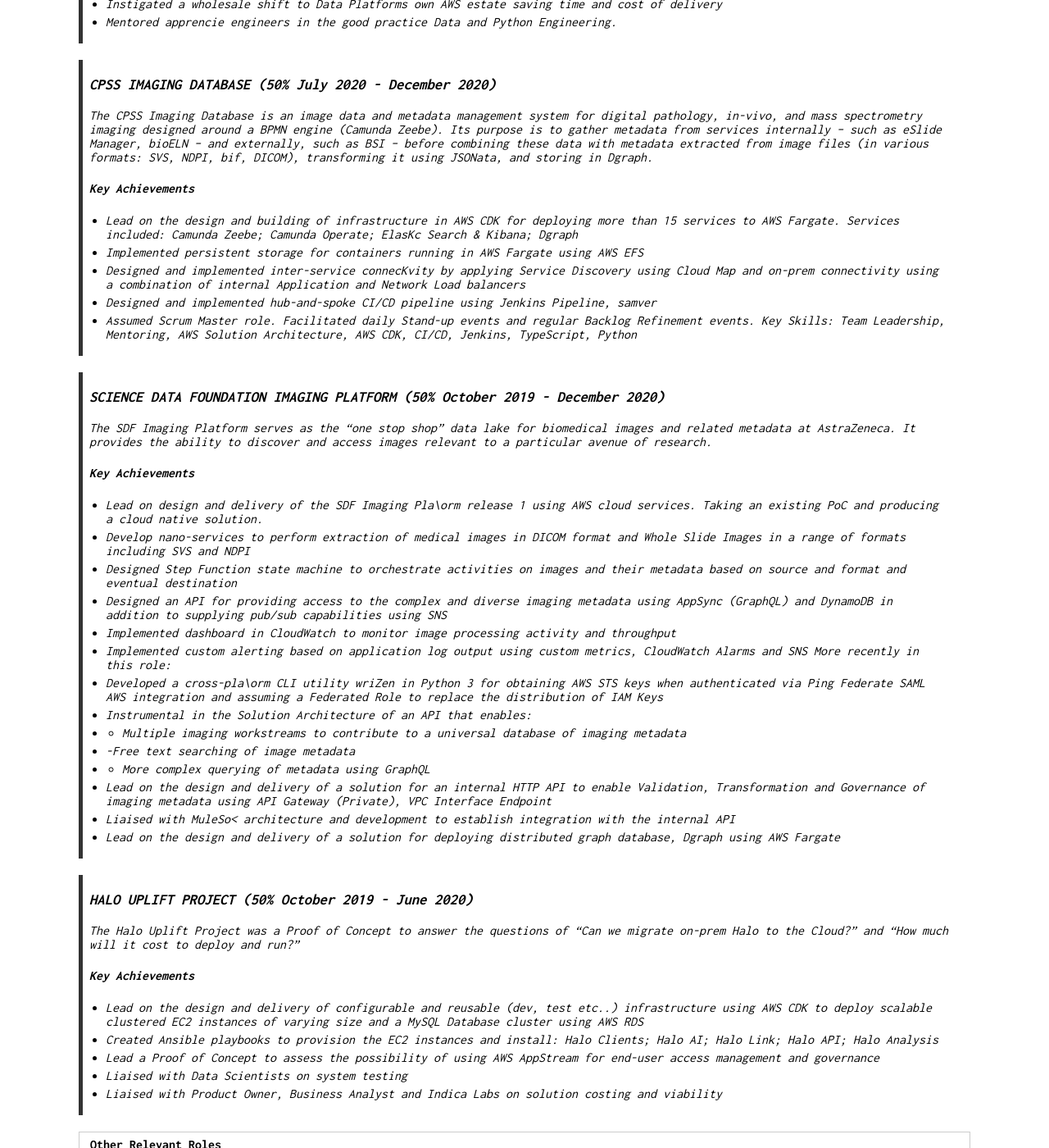
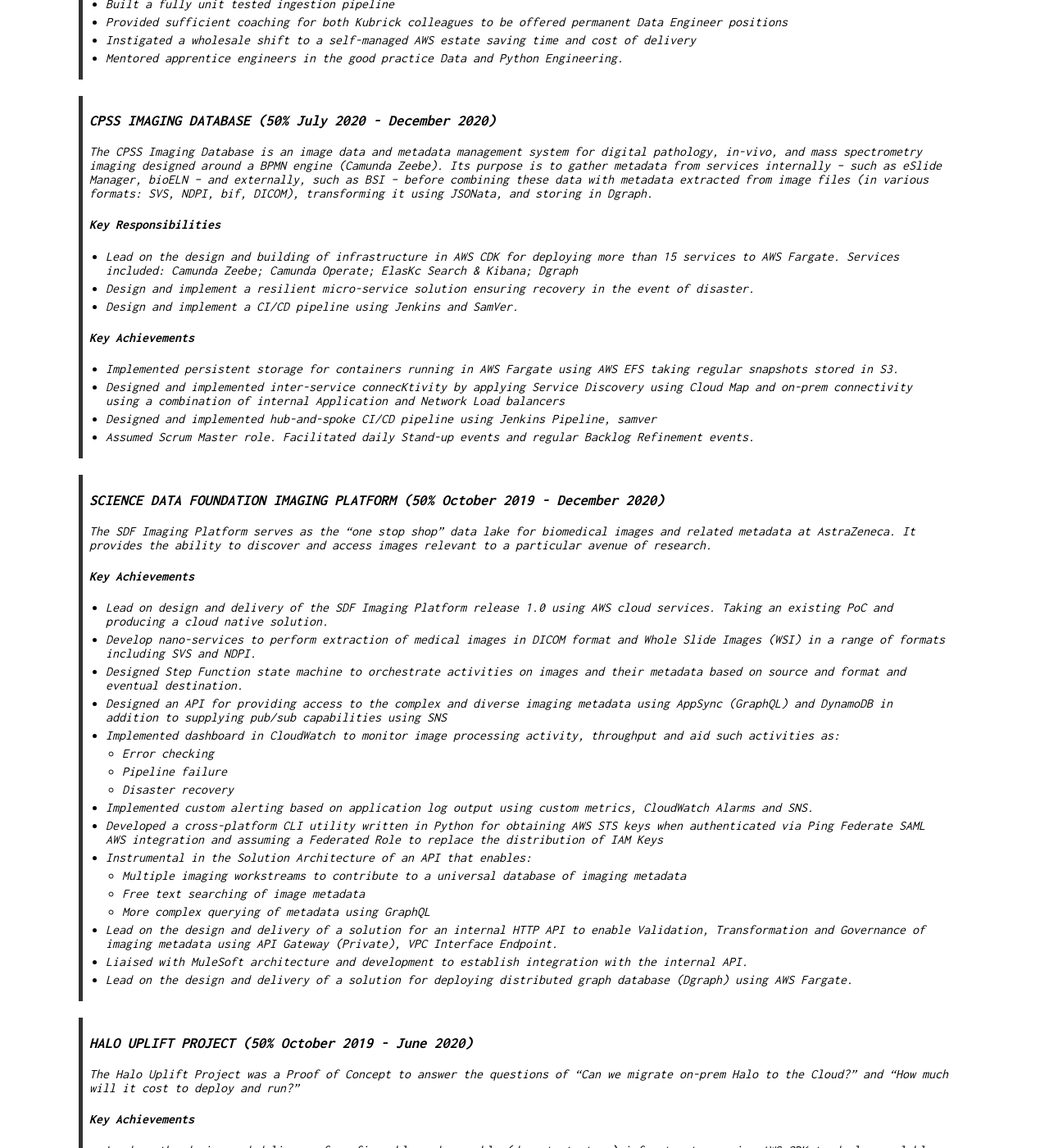
Before and after one commit to PhilKershaw/philkershaw.github.com, a Jekyll site: the page built from index.md, in a window 1280 px wide and 1400 px high, scrolled down 2295 px. Shown: the whole window at 82% size. Built offline with Jekyll 4.4.1, drawn with Linux system fonts in a browser that asks for light colours; some of the changed text lies outside the part shown.

Commit message:
Update index.md

```diff
--- a/index.md
+++ b/index.md
@@ -57,6 +57,7 @@
 > - Advise on resourcing requirements.
 > - Communicate technical requirements to both technical and non-technical colleagues.
 > - Champion and demonstrate good practices in development, DevOps, Solution Architecture and Cloud Engineering.
+> - Design a fault tolerant solution and devise a disaster recovery plan.
 >
 > #### Key Achievements
 >
@@ -76,6 +77,7 @@
 > - Establish an AWS estate of 14 accounts to a level at which over 200 engineers are able to deploy solutions.
 > - Establish CI/CD pipelines and standards to facilitate the deployment of infrastructure and services.
 > - Champion and coach teams in good practices when developing infrastructe and service code.
+> - Be the SME on all things AWS and; consult and support on resilient, self-healing solution architecture
 > - Advise Platform Leadership.
 >
 > #### Key Achievements
@@ -94,23 +96,26 @@
 >
 > - Built a fully unit tested ingestion pipeline
 > - Provided sufficient coaching for both Kubrick colleagues to be offered permanent Data Engineer positions
-> - Instigated a wholesale shift to Data Platforms own AWS estate saving time and cost of delivery
-> - Mentored apprencie engineers in the good practice Data and Python Engineering.
+> - Instigated a wholesale shift to a self-managed AWS estate saving time and cost of delivery
+> - Mentored apprentice engineers in the good practice Data and Python Engineering.
 
 > ### CPSS IMAGING DATABASE (50% July 2020 - December 2020)
 >
 > The CPSS Imaging Database is an image data and metadata management system for digital pathology, in-vivo, and mass spectrometry imaging designed around a BPMN engine (Camunda Zeebe). Its purpose is to gather metadata from services internally – such as eSlide Manager, bioELN – and externally, such as BSI – before combining these data with metadata extracted from image files (in various formats: SVS, NDPI, bif, DICOM), transforming it using JSONata, and storing in Dgraph.
 >
+> #### Key Responsibilities
+>
+> - Lead on the design and building of infrastructure in AWS CDK for deploying more than 15 services to AWS Fargate. Services included: Camunda Zeebe; Camunda Operate; ElasKc Search & Kibana; Dgraph
+> - Design and implement a resilient micro-service solution ensuring recovery in the event of disaster.
+> - Design and implement a CI/CD pipeline using Jenkins and SamVer.
+>
 > #### Key Achievements
 >
-> - Lead on the design and building of infrastructure in AWS CDK for deploying more than 15 services to AWS Fargate. Services included: Camunda Zeebe; Camunda Operate; ElasKc Search & Kibana; Dgraph
-> - Implemented persistent storage for containers running in AWS Fargate using AWS EFS
-> - Designed and implemented inter-service connecKvity by applying Service Discovery using Cloud Map and
+> - Implemented persistent storage for containers running in AWS Fargate using AWS EFS taking regular snapshots stored in S3.
+> - Designed and implemented inter-service connecKtivity by applying Service Discovery using Cloud Map and
 >   on-prem connectivity using a combination of internal Application and Network Load balancers
 > - Designed and implemented hub-and-spoke CI/CD pipeline using Jenkins Pipeline, samver
 > - Assumed Scrum Master role. Facilitated daily Stand-up events and regular Backlog Refinement events.
->   Key Skills:
->   Team Leadership, Mentoring, AWS Solution Architecture, AWS CDK, CI/CD, Jenkins, TypeScript, Python
 
 > ### SCIENCE DATA FOUNDATION IMAGING PLATFORM (50% October 2019 - December 2020)
 >
@@ -118,24 +123,24 @@
 >
 > #### Key Achievements
 >
-> - Lead on design and delivery of the SDF Imaging Pla\orm release 1 using AWS cloud services. Taking an existing PoC and producing a cloud native solution.
-> - Develop nano-services to perform extraction of medical images in DICOM format and Whole Slide Images in a range of formats including SVS and NDPI
-> - Designed Step Function state machine to orchestrate activities on images and their metadata based on source and format and eventual destination
+> - Lead on design and delivery of the SDF Imaging Platform release 1.0 using AWS cloud services. Taking an existing PoC and producing a cloud native solution.
+> - Develop nano-services to perform extraction of medical images in DICOM format and Whole Slide Images (WSI) in a range of formats including SVS and NDPI.
+> - Designed Step Function state machine to orchestrate activities on images and their metadata based on source and format and eventual destination.
 > - Designed an API for providing access to the complex and diverse imaging metadata using AppSync (GraphQL) and DynamoDB in addition to supplying pub/sub capabilities using SNS
-> - Implemented dashboard in CloudWatch to monitor image processing activity and throughput
-> - Implemented custom alerting based on application log output using custom metrics, CloudWatch Alarms
->   and SNS
->   More recently in this role:
-> - Developed a cross-pla\orm CLI utility wriZen in Python 3 for obtaining AWS STS keys when authenticated via Ping Federate SAML AWS integration and assuming a Federated Role to replace the distribution of IAM Keys
+> - Implemented dashboard in CloudWatch to monitor image processing activity, throughput and aid such activities as:
+>   - Error checking
+>   - Pipeline failure
+>   - Disaster recovery
+> - Implemented custom alerting based on application log output using custom metrics, CloudWatch Alarms and SNS.
+> - Developed a cross-platform CLI utility written in Python for obtaining AWS STS keys when authenticated via Ping Federate SAML AWS integration and assuming a Federated Role to replace the distribution of IAM Keys
 > - Instrumental in the Solution Architecture of an API that enables:
-> - - Multiple imaging workstreams to contribute to a universal database of imaging metadata
-> - -Free text searching of image metadata
-> - - More complex querying of metadata using GraphQL
->
+>   - Multiple imaging workstreams to contribute to a universal database of imaging metadata
+>   - Free text searching of image metadata
+>   - More complex querying of metadata using GraphQL
 > - Lead on the design and delivery of a solution for an internal HTTP API to enable Validation,
->   Transformation and Governance of imaging metadata using API Gateway (Private), VPC Interface Endpoint
-> - Liaised with MuleSo< architecture and development to establish integration with the internal API
-> - Lead on the design and delivery of a solution for deploying distributed graph database, Dgraph using AWS Fargate
+>   Transformation and Governance of imaging metadata using API Gateway (Private), VPC Interface Endpoint.
+> - Liaised with MuleSoft architecture and development to establish integration with the internal API.
+> - Lead on the design and delivery of a solution for deploying distributed graph database (Dgraph) using AWS Fargate.
 
 > ### HALO UPLIFT PROJECT (50% October 2019 - June 2020)
 >
@@ -145,7 +150,7 @@
 >
 > - Lead on the design and delivery of configurable and reusable (dev, test etc..) infrastructure using AWS CDK to deploy scalable clustered EC2 instances of varying size and a MySQL Database cluster using AWS RDS
 > - Created Ansible playbooks to provision the EC2 instances and install: Halo Clients; Halo AI; Halo Link; Halo API; Halo Analysis
-> - Lead a Proof of Concept to assess the possibility of using AWS AppStream for end-user access management and governance
+> - Proposed and Lead a Proof of Concept to assess the possibility of using AWS AppStream for end-user access management and governance
 > - Liaised with Data Scientists on system testing
 > - Liaised with Product Owner, Business Analyst and Indica Labs on solution costing and viability
 
```
